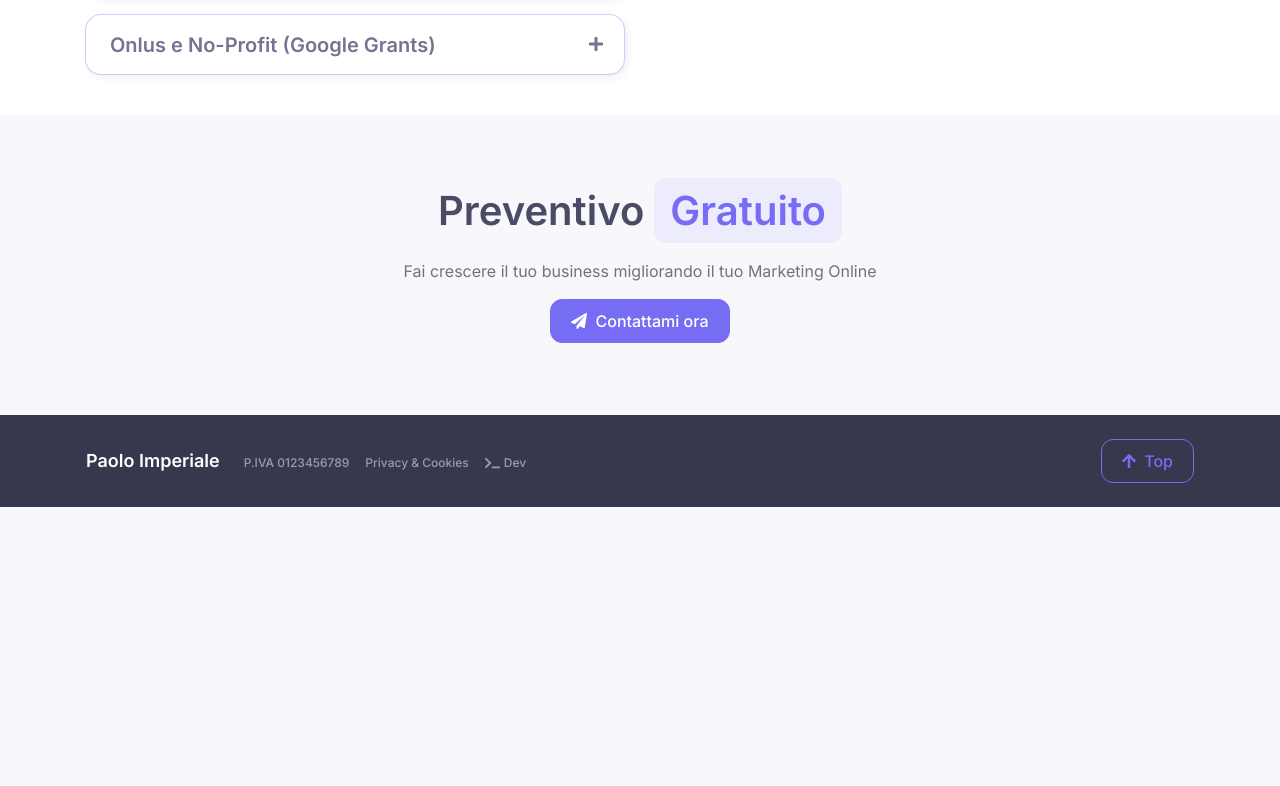
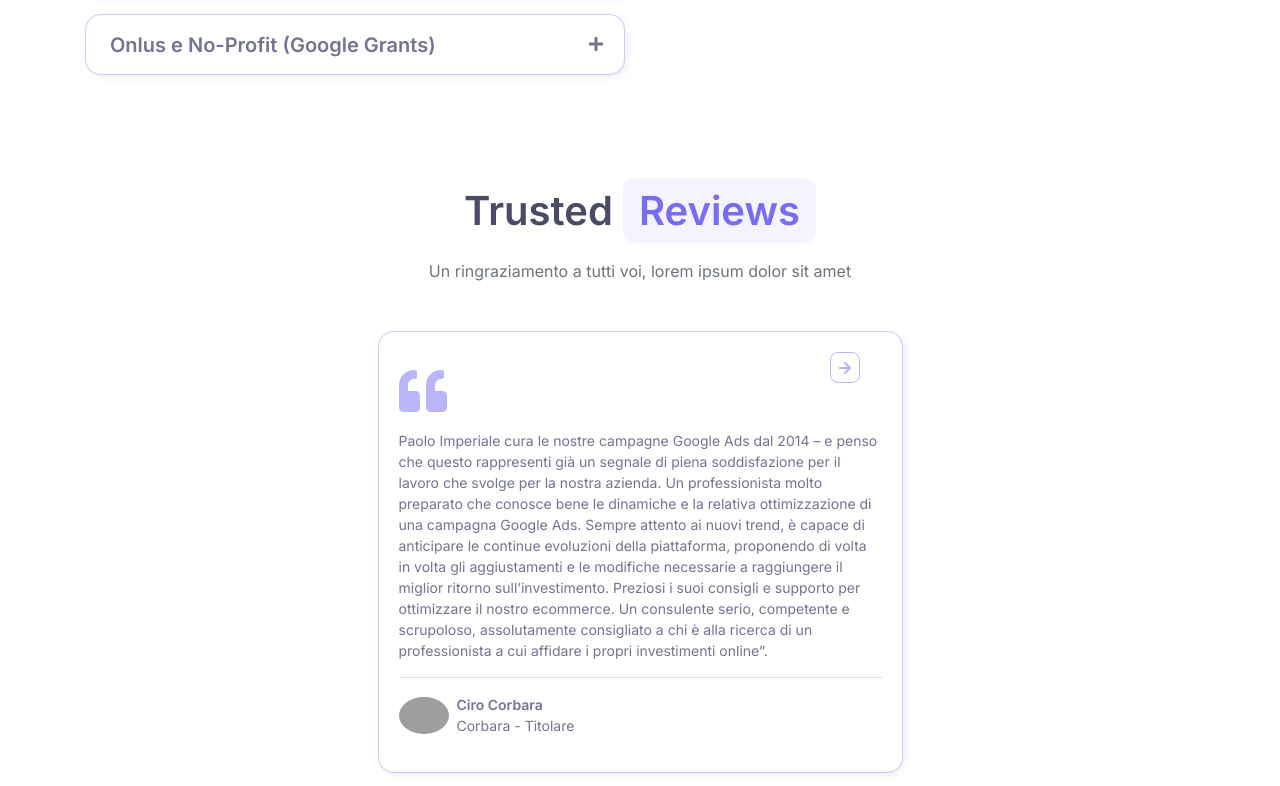
Before and after one commit to mfonsatti/nextjs, a Next.js app: page / in a window 1280 px wide. Shown: the part 3634-4420 px from the top of the page. Before the commit the page ends 4141 px from the top, so only its background shows below. Built offline with nearby package versions, Linux system fonts and the light colour scheme; grey boxes are pictures that could not be loaded.

Commit message:
first draft of reviews

```diff
--- a/pages/index.js
+++ b/pages/index.js
@@ -6,6 +6,7 @@ import {
   Accordion,
   useAccordionToggle,
   AccordionContext,
+  Carousel,
 } from "react-bootstrap";
 import { FontAwesomeIcon } from "@fortawesome/react-fontawesome";
 import {
@@ -17,6 +18,9 @@ import {
   faTimes,
   faLayerGroup,
   faTerminal,
+  faArrowRight,
+  faArrowLeft,
+  faQuoteLeft,
 } from "@fortawesome/free-solid-svg-icons";
 import { useContext, useCallback } from "react";
 
@@ -98,12 +102,24 @@ export default function Home() {
     );
   };
 
+  const CarouselPrevIco = (
+    <Button size="sm" variant="outline-primary">
+      <FontAwesomeIcon icon={faArrowLeft} />
+    </Button>
+  );
+
+  const CarouselNextIco = (
+    <Button size="sm" variant="outline-primary">
+      <FontAwesomeIcon icon={faArrowRight} />
+    </Button>
+  );
+
   return (
     <>
       <Head>
         <title>Create Next App</title>
       </Head>
-      <header id="header" className="fixed-top">
+      <header id="header" className="header fixed-top">
         <Navbar
           expand="lg"
           variant="dark"
@@ -166,15 +182,15 @@ export default function Home() {
                     Call to action
                   </Button>
                   {/* <hr className="hr-light mb-5" /> */}
-                  <div class="font-size-sm mb-2 text-white">
-                    Esperienza
-                  </div>
+                  <div class="font-size-sm mb-2 text-white">Esperienza</div>
                   <div className="progress mb-3">
                     <div
                       className="progress-bar font-weight-medium bg-success"
                       role="progressbar"
                       style={{ width: "65%" }}
-                    >25 anni</div>
+                    >
+                      25 anni
+                    </div>
                   </div>
 
                   <div class="font-size-sm mb-2 text-white">
@@ -185,7 +201,9 @@ export default function Home() {
                       className="progress-bar font-weight-medium bg-warning"
                       role="progressbar"
                       style={{ width: "40%" }}
-                    >10 anni</div>
+                    >
+                      10 anni
+                    </div>
                   </div>
 
                   <div class="font-size-sm mb-2 text-white">
@@ -196,31 +214,10 @@ export default function Home() {
                       className="progress-bar font-weight-medium bg-info"
                       role="progressbar"
                       style={{ width: "55%" }}
-                    >> 500.000&euro;</div>
+                    >
+                      &gt; 500.000&euro;
+                    </div>
                   </div>
-                  {/* <div className="row text-center">
-                    <div className="col-sm-4 mb-4 mb-sm-0">
-                      <div className="h1 text-light mb-1">25</div>
-                      <div className="h5 text-light font-weight-normal opacity-70 mb-2">
-                        Anni di esperienza
-                      </div>
-                    </div>
-                    <div className="col-sm-4 mb-4 mb-sm-0">
-                      <div className="h1 text-light mb-1">44</div>
-                      <div className="h5 text-light font-weight-normal opacity-70 mb-1">
-                        Certificazioni conseguite
-                      </div>
-                      <span className="badge badge-pill badge-success">
-                        More coming
-                      </span>
-                    </div>
-                    <div className="col-sm-4">
-                      <div className="h1 text-light mb-1">&gt; 500k</div>
-                      <div className="h5 text-light font-weight-normal opacity-70 mb-1">
-                        Budget gestito nel 2020
-                      </div>
-                    </div>
-                  </div> */}
                 </div>
               </div>
               <div className="col-md-6">
@@ -572,6 +569,161 @@ export default function Home() {
             </div>
           </div>
         </section>
+        <section className="pt-5 pb-5 bg-white">
+          <div className="container">
+            <div className="text-center mb-5 pt-3 pt-lg-4">
+              <h2 className="h1 mb-4">
+                Trusted{" "}
+                <span className="bg-faded-primary rounded text-primary px-3 py-2">
+                  Reviews
+                </span>
+              </h2>
+              <p className="text-muted">
+                Un ringraziamento a tutti voi, lorem ipsum dolor sit amet
+              </p>
+            </div>
+            <div className="reviews col-12 col-md-6 mx-auto">
+              <div className="card">
+                <div className="card-body">
+                  <Carousel
+                    prevIcon={CarouselPrevIco}
+                    nextIcon={CarouselNextIco}
+                    interval={null}
+                    indicators={false}
+                    wrap={false}
+                  >
+                    <Carousel.Item className="h-100">
+                      <blockquote className="blockquote font-size-sm">
+                        <FontAwesomeIcon icon={faQuoteLeft} />
+                        <p className="mb-0">
+                          Paolo Imperiale cura le nostre campagne Google Ads dal
+                          2014 – e penso che questo rappresenti già un segnale
+                          di piena soddisfazione per il lavoro che svolge per la
+                          nostra azienda. Un professionista molto preparato che
+                          conosce bene le dinamiche e la relativa ottimizzazione
+                          di una campagna Google Ads. Sempre attento ai nuovi
+                          trend, è capace di anticipare le continue evoluzioni
+                          della piattaforma, proponendo di volta in volta gli
+                          aggiustamenti e le modifiche necessarie a raggiungere
+                          il miglior ritorno sull’investimento. Preziosi i suoi
+                          consigli e supporto per ottimizzare il nostro
+                          ecommerce. Un consulente serio, competente e
+                          scrupoloso, assolutamente consigliato a chi è alla
+                          ricerca di un professionista a cui affidare i propri
+                          investimenti online”.
+                        </p>
+                      </blockquote>
+                      <footer className="font-size-sm pb-4">
+                        <div className="media align-items-center border-top mb-n2 pt-3">
+                          <img
+                            className="rounded-circle"
+                            src="david-morini.jpeg"
+                            alt="Ciro Corbara"
+                            width="50"
+                          />
+                          <div className="d-flex flex-column pl-2">
+                            <p className="mb-0 font-weight-bold">
+                              Ciro Corbara
+                            </p>
+                            <p className="mb-0">Corbara - Titolare</p>
+                          </div>
+                        </div>
+                      </footer>
+                    </Carousel.Item>
+                    <Carousel.Item className="h-100">
+                      <blockquote className="blockquote font-size-sm">
+                        <FontAwesomeIcon icon={faQuoteLeft} />
+                        <p className="mb-0">
+                          Grande professionalità e precisione, le nostre
+                          strategie marketing hanno dato da subito ottimi
+                          risultati attraverso la consulenza di Paolo Imperiale.
+                        </p>
+                      </blockquote>
+                      <footer className="font-size-sm pb-4">
+                        <div className="media align-items-center border-top mb-n2 pt-3">
+                          <img
+                            className="rounded-circle"
+                            src="david-morini.jpeg"
+                            alt="David Morini"
+                            width="50"
+                          />
+                          <div className="d-flex flex-column pl-2">
+                            <div className="mb-0 font-weight-bold">
+                              David Morini
+                            </div>
+                            <p className="mb-0">Studio Pelizzari - CEO</p>
+                          </div>
+                        </div>
+                      </footer>
+                    </Carousel.Item>
+                    <Carousel.Item className="h-100">
+                      <blockquote className="blockquote font-size-sm">
+                        <FontAwesomeIcon icon={faQuoteLeft} />
+                        <p className="mb-0">
+                          Visione, Competenza, Conoscenza, Performance. Queste
+                          le 4 keywords che identificano in modo preciso la
+                          sofisticata essenza di Paolo Imperiale: un
+                          “professionista digitale” estremamente evoluto….una
+                          garanzia.
+                        </p>
+                      </blockquote>
+                      <footer className="font-size-sm pb-4">
+                        <div className="media align-items-center border-top mb-n2 pt-3">
+                          <img
+                            className="rounded-circle"
+                            src="david-morini.jpeg"
+                            alt="Gianluca Como"
+                            width="50"
+                          />
+                          <div className="d-flex flex-column pl-2">
+                            <div className="mb-0 font-weight-bold">
+                              Giulio Bonizzato
+                            </div>
+                            <p className="mb-0">
+                              Benacus Srl - Hotel Parchi del Garda - CEO
+                            </p>
+                          </div>
+                        </div>
+                      </footer>
+                    </Carousel.Item>
+                    <Carousel.Item className="h-100">
+                      <blockquote className="blockquote font-size-sm">
+                        <FontAwesomeIcon icon={faQuoteLeft} />
+                        <p className="mb-0">
+                          Paolo Imperiale è un professionista serio ed
+                          affidabile, con una notevole capacità di gestire le
+                          nostre campagne pubblicitarie e di massimizzarne i
+                          risultati. La sua esperienza e professionalità lo
+                          rendono un ottimo consulente al quale poter affidare
+                          la gestione dei propri investimenti pubblicitari
+                          online
+                        </p>
+                      </blockquote>
+                      <footer className="font-size-sm pb-4">
+                        <div className="media align-items-center border-top mb-n2 pt-3">
+                          <img
+                            className="rounded-circle"
+                            src="david-morini.jpeg"
+                            alt="Gianluca Como"
+                            width="50"
+                          />
+                          <div className="d-flex flex-column pl-2">
+                            <div className="mb-0 font-weight-bold">
+                              Gianluca Como
+                            </div>
+                            <p className="mb-0">
+                              Genoa Logistic Services GLS - CEO
+                            </p>
+                          </div>
+                        </div>
+                      </footer>
+                    </Carousel.Item>
+                  </Carousel>
+                </div>
+              </div>
+            </div>
+          </div>
+        </section>
         <section>
           <div className="container pt-5 pb-4 py-md-6 py-lg-7">
             <div className="text-center mb-5 pt-3 pt-lg-4">
@@ -592,7 +744,7 @@ export default function Home() {
           </div>
         </section>
       </main>
-      <footer>
+      <footer className="footer">
         <Navbar expand="lg" variant="dark" className="container-lg py-4">
           <Navbar.Brand href="#home" className="font-weight-bolder">
             Paolo Imperiale
--- a/styles/scss/_bootstrap.scss
+++ b/styles/scss/_bootstrap.scss
@@ -44,7 +44,6 @@ $font-sizes: map-merge(
 );
 
 //Buttons
-$border-radius: 0.75rem;
 $input-btn-padding-y: 0.5625rem;
 $input-btn-padding-x: 1.25rem;
 $btn-font-weight: 500;
@@ -60,6 +59,9 @@ $border-radius: 0.75rem;
 $border-radius-lg: 1rem;
 $border-radius-sm: 0.5rem;
 $border-radius-xs: 0.375rem;
+
+//Cards
+$card-border-radius: $border-radius-lg;
 
 //Mixins
 // Faded background color
--- a/styles/scss/style.scss
+++ b/styles/scss/style.scss
@@ -7,7 +7,7 @@ html * {
 }
 
 ::selection {
-  background: rgba(118,109,244,0.22);
+  background: rgba(118, 109, 244, 0.22);
 }
 
 body {
@@ -73,3 +73,29 @@ body {
     right: 21px;
   }
 }
+.reviews {
+  .card {
+    background-color: white;
+    border: 1px solid rgba(118, 109, 244, 0.35);
+    box-shadow: 0.1875rem 0.1875rem 0.625rem -0.125rem rgba(0, 0, 0, 0.09);
+
+    .card-body {
+      .blockquote {
+        svg {
+          font-size: 3rem;
+          display: block;
+          margin: 15px 0;
+          color: rgba(118, 109, 244, 0.5);
+        }
+      }
+    }
+  }
+  .carousel-control-prev{
+    left: auto;
+    right: 40px;
+    align-items: flex-start;
+  }
+  .carousel-control-next{
+    align-items: flex-start;
+  }
+}
```
Also changed, not shown: styles/scss/_header.scss (+8 -5 lines).
